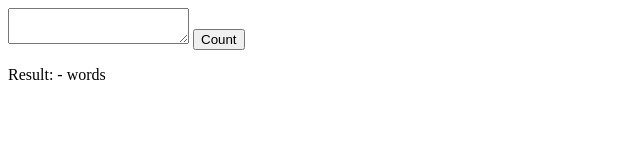
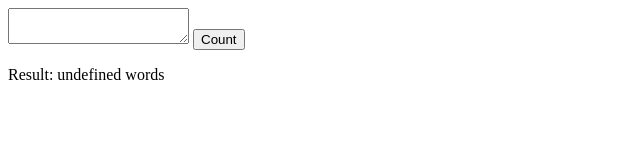
Before and after one commit to Saref111/words-counter, a plain HTML site: page index.html in a window 1280 px wide. Both pictures are taken after a click on the button "Count". Shown: the full height of the page, 0-640 px from the left. Drawn offline with Linux system fonts and the light colour scheme.

Commit message:
Update index.html

```diff
--- a/index.html
+++ b/index.html
@@ -12,7 +12,8 @@
 
   <script>
     countButton.addEventListener('click', () => {
-      console.log(textarea)
+      const r = textarea.value.split(" ").lenght;
+        result.innerText = r;
     });
   </script>
 </body>
```
